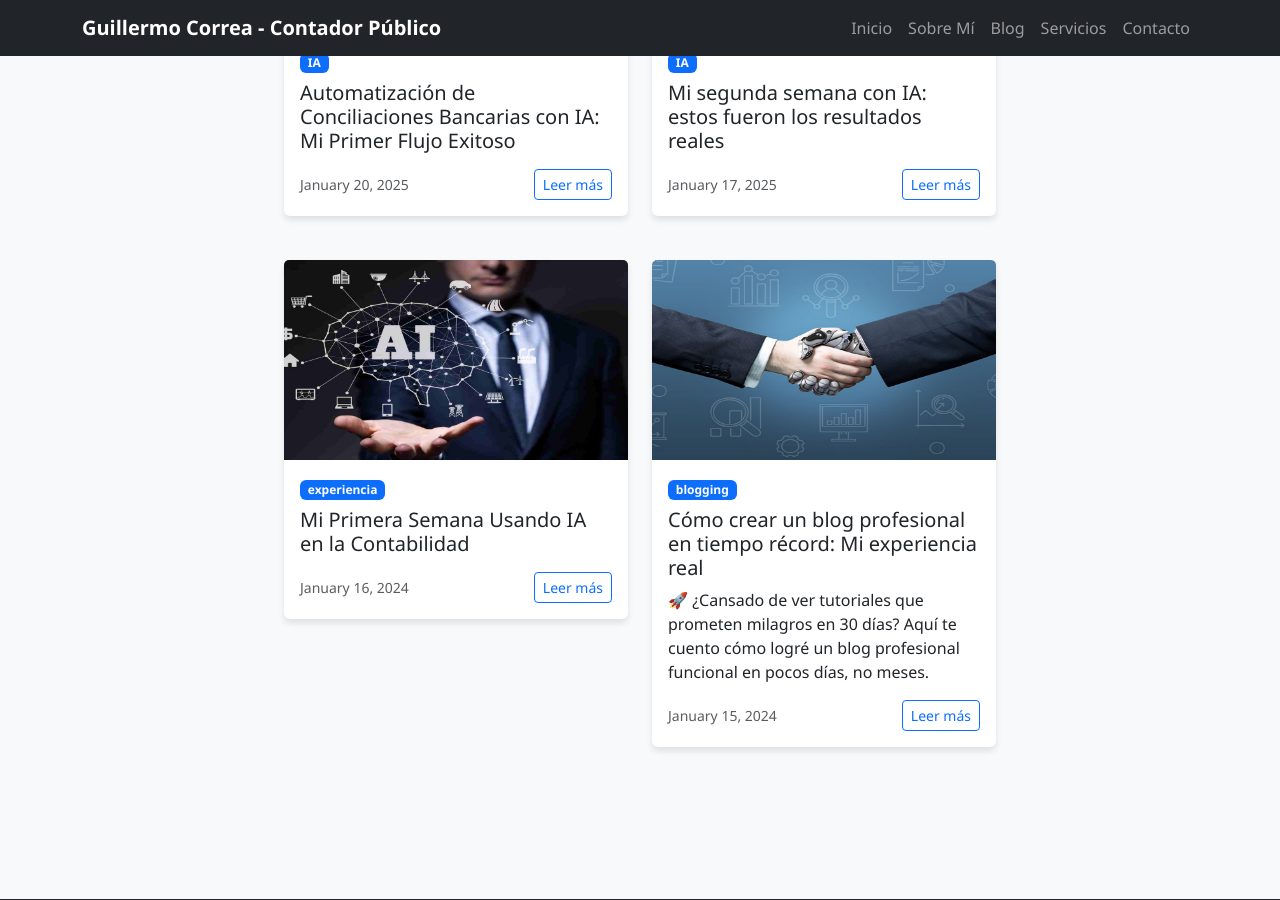
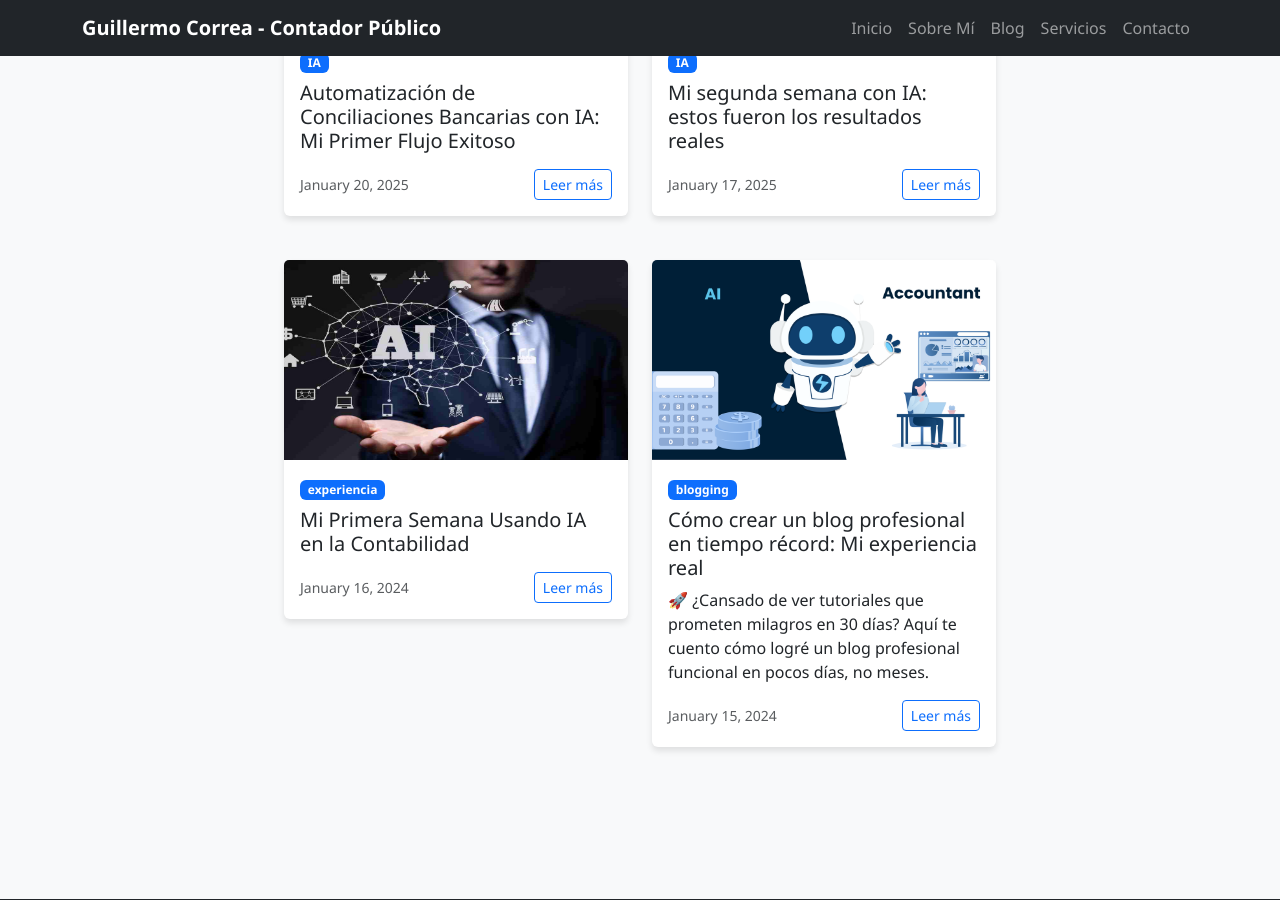
Before and after one commit to susu52/sitio-ia-contabilidad, a Jekyll site: the page built from blog.md, in a window 1280 px wide and 900 px high, scrolled down 427 px. Built offline with Jekyll 4.4.1, drawn with Linux system fonts in a browser that asks for light colours.

Commit message:
Update blog.md

```diff
--- a/blog.md
+++ b/blog.md
@@ -12,7 +12,7 @@
             {% for post in site.posts %}
             <div class="col-md-6 mb-4">
                 <div class="card">
-                    <img src="{{ post.image | default: '/assets/images/ai_accounting_2.jpg'}}" class="card-img-top" alt="{{ post.title }}">
+                    <img src="{{ post.image | default: '/assets/images/ai_accounting_4.png'}}" class="card-img-top" alt="{{ post.title }}">
                     <div class="card-body">
                         <span class="badge bg-primary mb-2">{{ post.categories[0] }}</span>
                         <h5 class="card-title">{{ post.title }}</h5>
```
